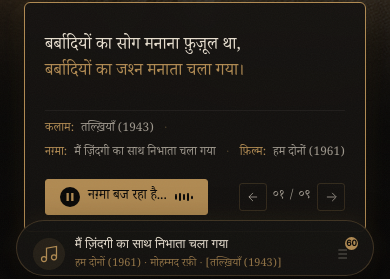
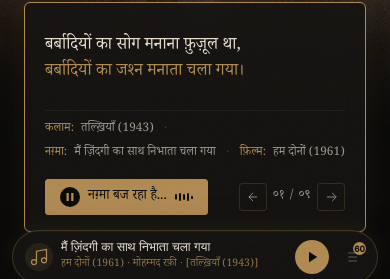
Before and after one commit to STDYGIT/ludhyanvi-sahab, a website built with Vite: page frontend/index.html in a window 390 px wide. Both pictures are taken after a click on the button "इस शेर का सुर सुनें". Shown: the part 548-827 px from the top of the page. Built offline with nearby package versions, Linux system fonts and the light colour scheme; no server answers; a web font is replaced by a local one.

Commit message:
style: optimize floating player dock responsiveness for mobile devices

```diff
--- a/frontend/style.css
+++ b/frontend/style.css
@@ -1563,19 +1563,78 @@ input[type="range"]::-webkit-slider-thumb:hover { transform: scale(1.3); }
   .safar__grid { grid-template-columns: 1fr; }
   .safar__fragment--large { grid-column: span 1; }
 
+  /* Responsive Floating Dock for Mobile */
+  .player {
+    width: calc(100vw - 24px);
+    bottom: 12px;
+    height: 54px;
+    border-radius: 27px;
+  }
   .player__inner {
-    grid-template-columns: 1fr auto;
-    grid-template-rows: auto auto;
-    gap: var(--sp-2);
-    height: auto;
-    padding: var(--sp-3) var(--sp-4);
-  }
-  .player__track { grid-column: 1; }
-  .player__right { grid-column: 2; grid-row: 1; }
-  .player__controls { grid-column: 1 / -1; }
-  .player__vol-wrap { display: none; }
+    display: flex;
+    align-items: center;
+    justify-content: space-between;
+    gap: 8px;
+    height: 100%;
+    padding: 0 12px;
+    width: 100%;
+    box-sizing: border-box;
+  }
+  .player__track {
+    flex: 1;
+    min-width: 0;
+    gap: 8px;
+  }
+  .player__track-icon {
+    width: 28px;
+    height: 28px;
+    flex-shrink: 0;
+  }
+  .player__track-title {
+    font-size: 0.78rem;
+    line-height: 1.2;
+  }
+  .player__track-meta {
+    font-size: 0.65rem;
+  }
+  .player__controls {
+    display: flex;
+    align-items: center;
+    gap: 6px;
+    flex-shrink: 0;
+  }
+  .player__progress-wrap {
+    display: none;
+  }
+  .player__ctrl--sm {
+    width: 26px;
+    height: 26px;
+  }
+  .player__ctrl--lg {
+    width: 34px;
+    height: 34px;
+  }
+  .player__right {
+    flex-shrink: 0;
+    gap: 4px;
+  }
+  .player__vol-wrap {
+    display: none;
+  }
+  .player__queue-btn {
+    width: 28px;
+    height: 28px;
+  }
+  .player__queue {
+    width: calc(100vw - 24px);
+    right: 0;
+    left: 0;
+    margin: 0 auto;
+    bottom: calc(100% + 10px);
+  }
 }
 
 @media (max-width: 480px) {
   .nav__links { display: none; }
-}
+  .player__ctrl--sm { display: none; } /* Hide prev/next on narrow phones to prioritize track name and play button */
+}
```
